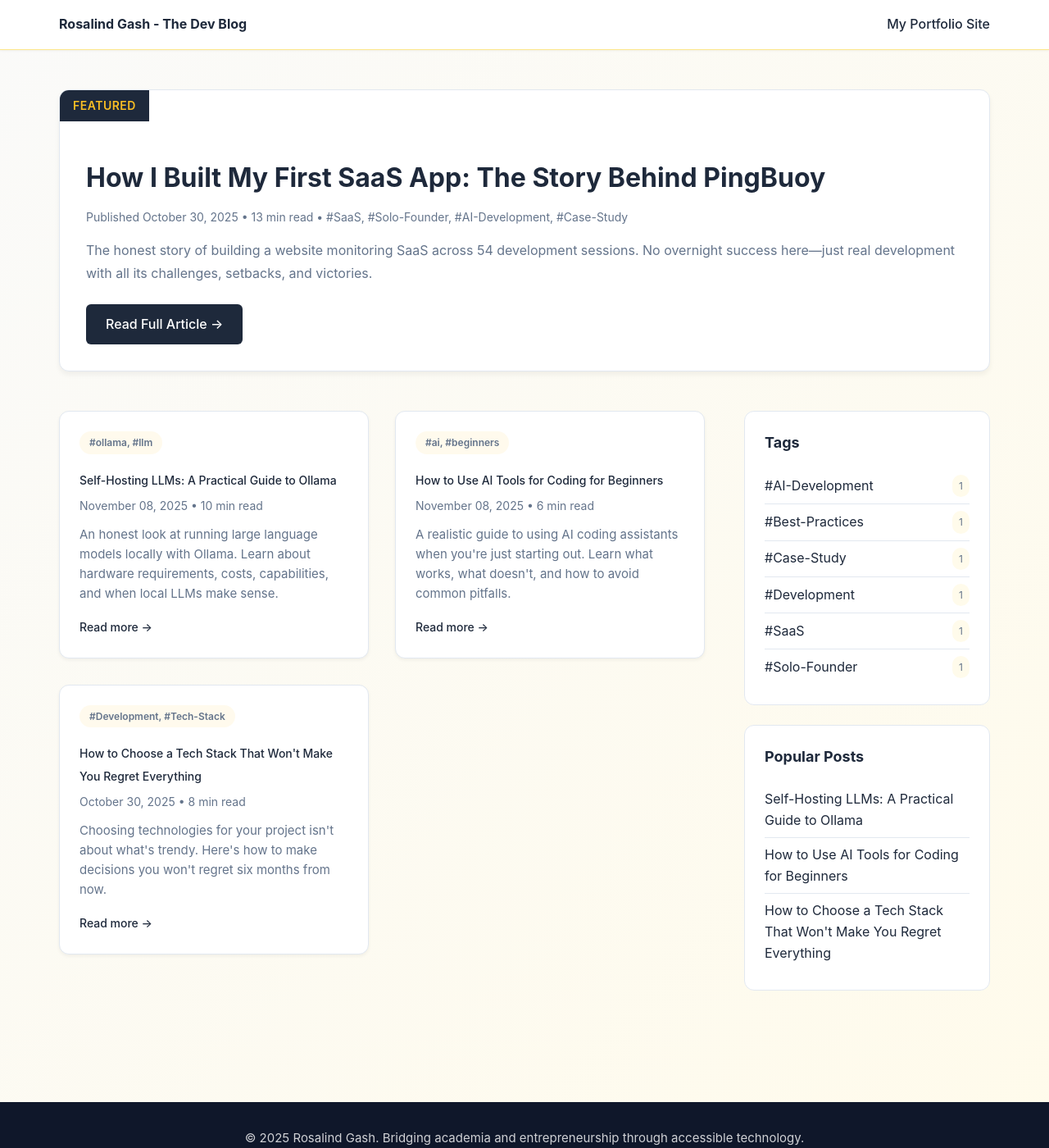
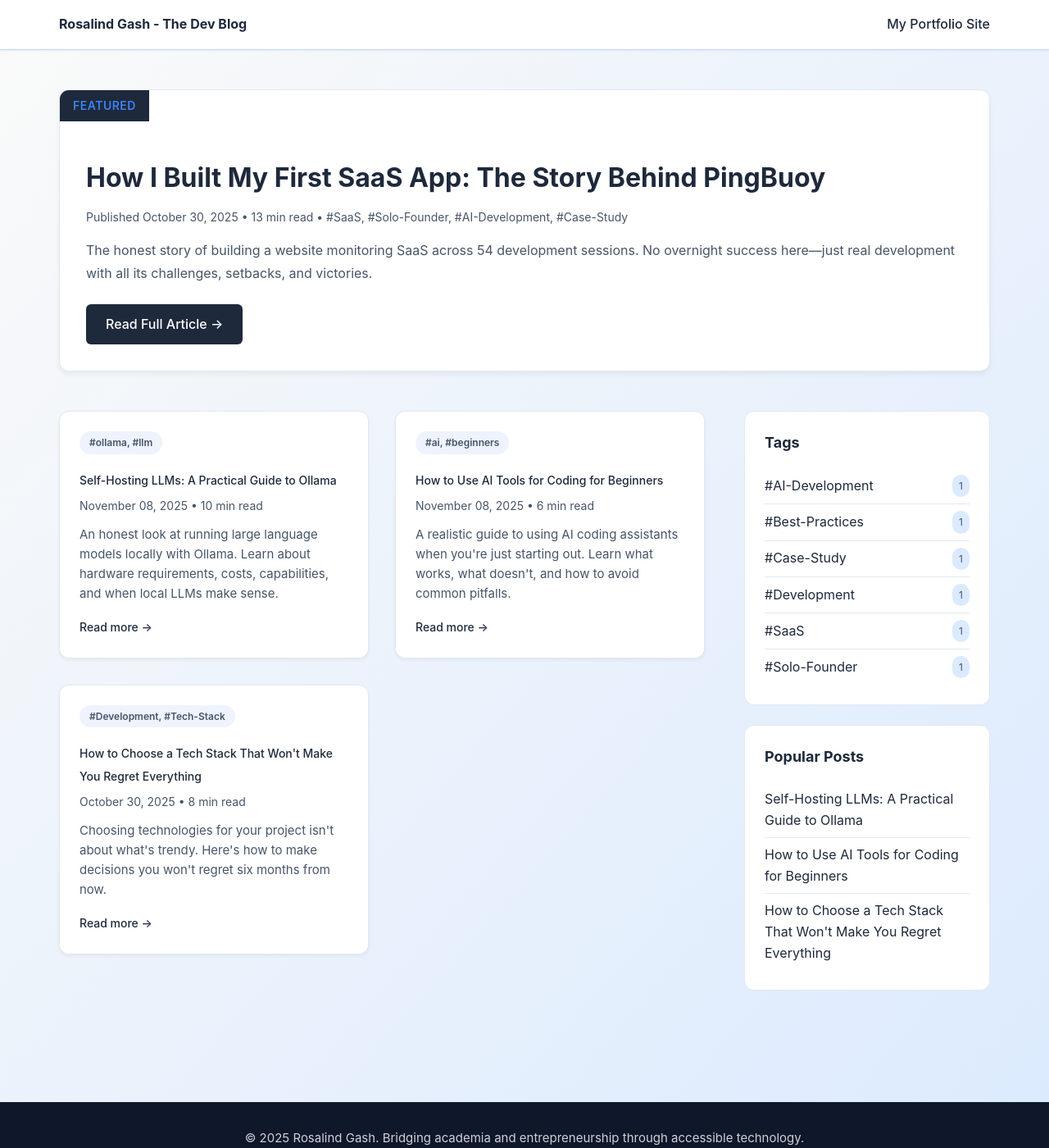
Before and after one commit to rosalindgash/dev-blog, a Jekyll site: the page built from index.html, in a window 1280 px wide and 1400 px high. Shown: the whole window at 82% size. Built offline with Jekyll 4.4.1, drawn with Linux system fonts in a browser that asks for light colours; the list of posts is cut into pages by our own code.

Commit message:
Redesign blog with blue theme and WCAG AA accessibility improvements
Updated color scheme from amber to blue to match redesigned personal website. Implemented comprehensive accessibility enhancements including keyboard navigation support, ARIA labels, semantic HTML roles, and improved color contrast for WCAG 2.1 Level AA compliance.

🤖 Generated with [Claude Code](https://claude.com/claude-code)

Co-Authored-By: Claude <noreply@anthropic.com>

```diff
--- a/_includes/footer.html
+++ b/_includes/footer.html
@@ -1,4 +1,4 @@
-<footer>
+<footer role="contentinfo">
     <div class="footer-content">
         <p>© {{ 'now' | date: "%Y" }} {{ site.author }}. Bridging academia and entrepreneurship through accessible technology.</p>
     </div>
--- a/_includes/navigation.html
+++ b/_includes/navigation.html
@@ -1,10 +1,10 @@
-<nav>
+<nav role="banner" aria-label="Main navigation">
     <div class="nav-content">
         <div class="nav-brand">
-            <strong><a href="{{ '/' | relative_url }}" style="text-decoration: none; color: inherit;">{{ site.title }}</a></strong>
+            <strong><a href="{{ '/' | relative_url }}" style="text-decoration: none; color: inherit;" aria-label="Home - {{ site.title }}">{{ site.title }}</a></strong>
         </div>
         <ul class="nav-links">
-            <li><a href="{{ site.portfolio_url }}" target="_blank" rel="noopener noreferrer">My Portfolio Site</a></li>
+            <li><a href="{{ site.portfolio_url }}" target="_blank" rel="noopener noreferrer" aria-label="Visit my portfolio website (opens in new tab)">My Portfolio Site</a></li>
         </ul>
     </div>
 </nav>
--- a/_layouts/default.html
+++ b/_layouts/default.html
@@ -9,9 +9,10 @@
     {% seo %}
 </head>
 <body>
+    <a href="#main-content" class="skip-link">Skip to main content</a>
     {% include navigation.html %}
 
-    <main>
+    <main id="main-content" role="main">
         {{ content }}
     </main>
 
--- a/_layouts/post.html
+++ b/_layouts/post.html
@@ -6,7 +6,7 @@ layout: default
     <article class="post-content">
         {% if page.cover_image %}
         <div class="post-cover-image" style="margin: -2rem -2rem 2rem -2rem; border-radius: 8px; overflow: hidden;">
-            <img src="{{ page.cover_image | relative_url }}" alt="{{ page.title }}" style="width: 100%; height: auto; display: block;">
+            <img src="{{ page.cover_image | relative_url }}" alt="Cover image for {{ page.title }}" style="width: 100%; height: auto; display: block;">
         </div>
         {% endif %}
 
@@ -23,7 +23,7 @@ layout: default
             <div style="display: flex; gap: 0.5rem; flex-wrap: wrap; align-items: center;">
                 <span style="font-weight: 600; color: var(--text-dark); font-size: 0.875rem;">Tags:</span>
                 {% for tag in page.tags %}
-                <span style="display: inline-block; padding: 0.25rem 0.75rem; border-radius: 20px; font-size: 0.75rem; font-weight: 600; background: rgba(217, 119, 6, 0.05); color: var(--text-light);">
+                <span style="display: inline-block; padding: 0.25rem 0.75rem; border-radius: 20px; font-size: 0.75rem; font-weight: 600; background: rgba(37, 99, 235, 0.05); color: var(--text-light);">
                     #{{ tag }}
                 </span>
                 {% endfor %}
--- a/assets/css/style.css
+++ b/assets/css/style.css
@@ -6,18 +6,18 @@
 
 :root {
     /* Color palette matching personal branding site */
-    --primary-amber: #d97706;
-    --amber-light: #fbbf24;
-    --amber-dark: #b45309;
+    --primary-blue: #2563eb;
+    --blue-light: #3b82f6;
+    --blue-dark: #1d4ed8;
     --purple-accent: #a78bfa;
     --purple-light: #e9d5ff;
     --dark-bg: #1e293b;
     --darker-bg: #0f172a;
-    --light-bg: #fefce8;
-    --warm-bg: #fffbeb;
+    --light-bg: #eff6ff;
+    --warm-bg: #dbeafe;
     --text-dark: #1e293b;
-    --text-light: #64748b;
-    --border-color: #fde68a;
+    --text-light: #475569;
+    --border-color: #bfdbfe;
     --border-neutral: #e2e8f0;
 }
 
@@ -67,8 +67,36 @@ nav {
 }
 
 .nav-links a.active {
-    color: var(--primary-amber);
-    border-bottom: 2px solid var(--primary-amber);
+    color: var(--primary-blue);
+    border-bottom: 2px solid var(--primary-blue);
+}
+
+/* Accessibility - Focus Indicators */
+*:focus-visible {
+    outline: 3px solid #2563eb;
+    outline-offset: 2px;
+}
+
+a:focus-visible,
+button:focus-visible {
+    outline: 3px solid #2563eb;
+    outline-offset: 2px;
+}
+
+/* Skip to main content link for keyboard users */
+.skip-link {
+    position: absolute;
+    top: -40px;
+    left: 0;
+    background: #2563eb;
+    color: white;
+    padding: 8px;
+    text-decoration: none;
+    z-index: 100;
+}
+
+.skip-link:focus {
+    top: 0;
 }
 
 /* Main Container */
@@ -90,7 +118,7 @@ nav {
 
 .featured-badge {
     background: var(--dark-bg);
-    color: var(--amber-light);
+    color: var(--blue-light);
     padding: 0.5rem 1rem;
     display: inline-block;
     font-size: 0.875rem;
@@ -175,12 +203,12 @@ nav {
 }
 
 .category-research {
-    background: rgba(217, 119, 6, 0.05);
+    background: rgba(37, 99, 235, 0.05);
     color: var(--text-light);
 }
 
 .category-tech {
-    background: rgba(251, 191, 36, 0.08);
+    background: rgba(37, 99, 235, 0.08);
     color: var(--text-light);
 }
 
@@ -218,7 +246,7 @@ nav {
 }
 
 .blog-card a:hover {
-    color: var(--primary-amber);
+    color: var(--primary-blue);
 }
 
 /* Post Content */
@@ -292,7 +320,7 @@ nav {
 }
 
 .post-content blockquote {
-    border-left: 4px solid var(--primary-amber);
+    border-left: 4px solid var(--primary-blue);
     padding-left: 1.5rem;
     margin: 1.5rem 0;
     font-style: italic;
--- a/index.html
+++ b/index.html
@@ -11,7 +11,7 @@ layout: default
         {% if featured_post.cover_image %}
         <div class="featured-image" style="margin-bottom: 1.5rem; border-radius: 8px; overflow: hidden;">
             <a href="{{ featured_post.url | relative_url }}">
-                <img src="{{ featured_post.cover_image | relative_url }}" alt="{{ featured_post.title }}" style="width: 100%; height: auto; display: block;">
+                <img src="{{ featured_post.cover_image | relative_url }}" alt="Cover image for {{ featured_post.title }}" style="width: 100%; height: auto; display: block;">
             </a>
         </div>
         {% endif %}
@@ -40,7 +40,7 @@ layout: default
                         {% if post.cover_image %}
                         <div class="blog-card-image" style="margin-bottom: 1rem; border-radius: 8px; overflow: hidden;">
                             <a href="{{ post.url | relative_url }}">
-                                <img src="{{ post.cover_image | relative_url }}" alt="{{ post.title }}" style="width: 100%; height: 200px; object-fit: cover; display: block;">
+                                <img src="{{ post.cover_image | relative_url }}" alt="Cover image for {{ post.title }}" style="width: 100%; height: 200px; object-fit: cover; display: block;">
                             </a>
                         </div>
                         {% endif %}
@@ -85,7 +85,7 @@ layout: default
         </div>
 
         <!-- Sidebar -->
-        <aside class="sidebar">
+        <aside class="sidebar" aria-label="Blog sidebar">
             <!-- Tags -->
             <div class="sidebar-section">
                 <h3>Tags</h3>
```
